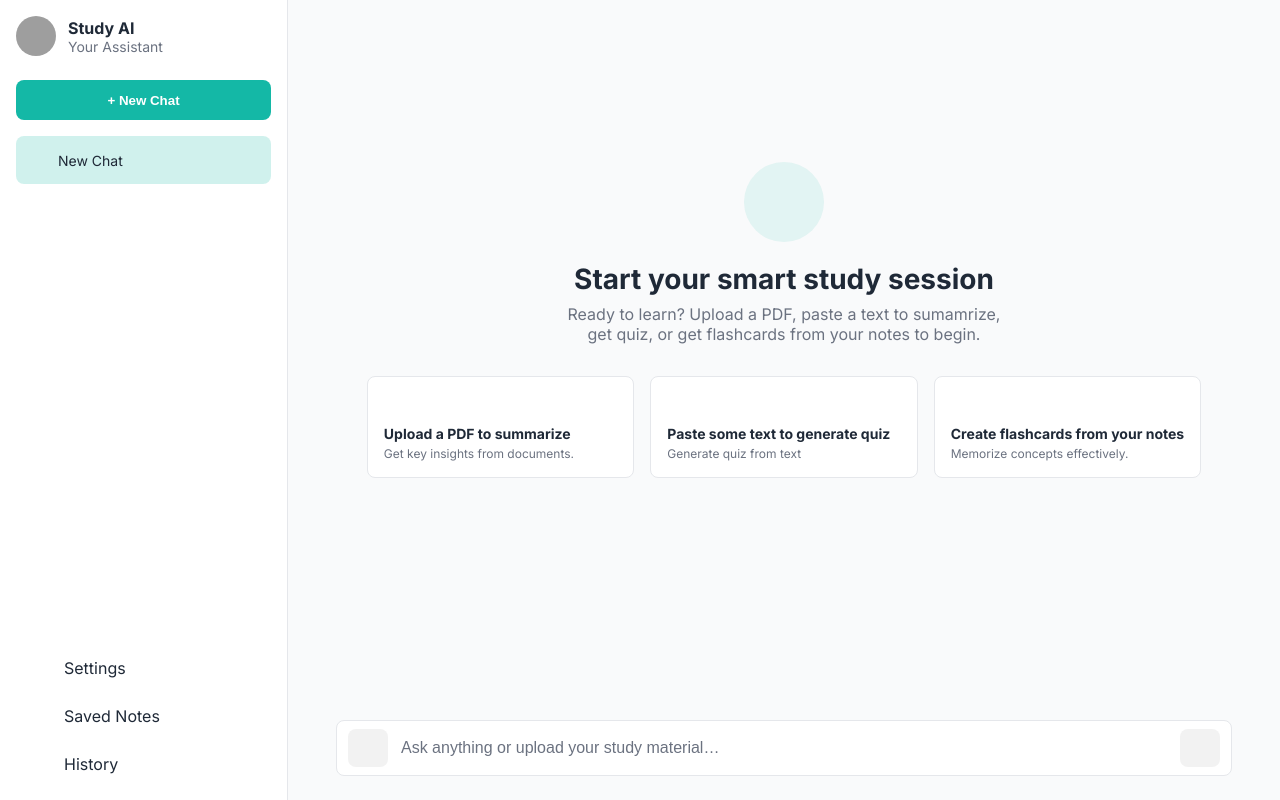
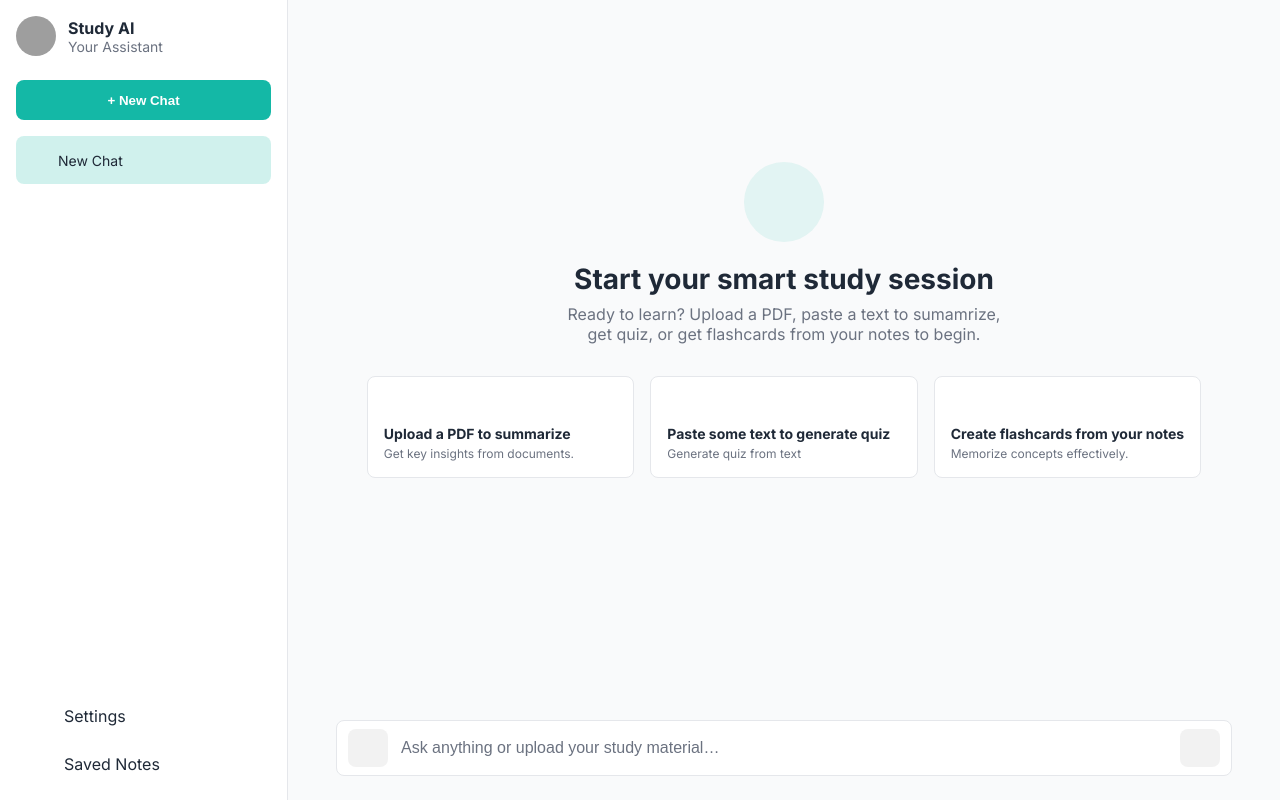
Before and after one commit to YashRajput74/sahajMarg, a React (Vite) app: page /newchat in a window 1280 px wide. Built offline with nearby package versions, Linux system fonts and the light colour scheme; no server answers; grey boxes are pictures that could not be loaded.

Commit message:
almost done UI changes

```diff
--- a/src/components/Sidebar.jsx
+++ b/src/components/Sidebar.jsx
@@ -91,10 +91,6 @@ const Sidebar = ({
                     <p>Saved Notes</p>
                 </div>
 
-                <div className="nav-item">
-                    <span className="material-symbols-outlined">history</span>
-                    <p>History</p>
-                </div>
             </div>
         </aside>
     );
--- a/src/styles/Dashboard.css
+++ b/src/styles/Dashboard.css
@@ -7,7 +7,7 @@
 }
 
 :root {
-    --primary: #195de6;
+    --primary: #14b8a6;
     --bg-dark: #111722;
     --card: #1a2232;
     --border: #344465;
```
